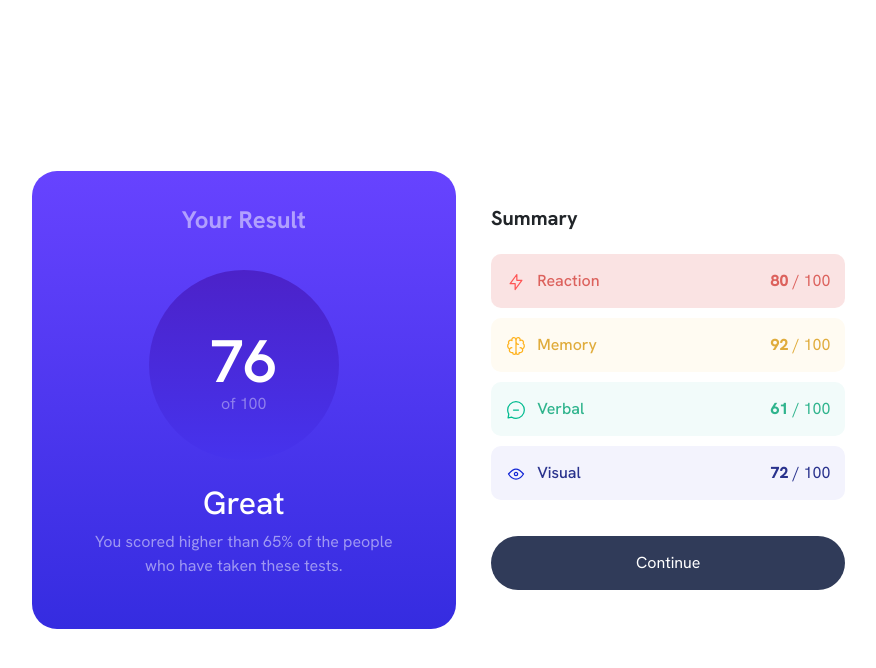
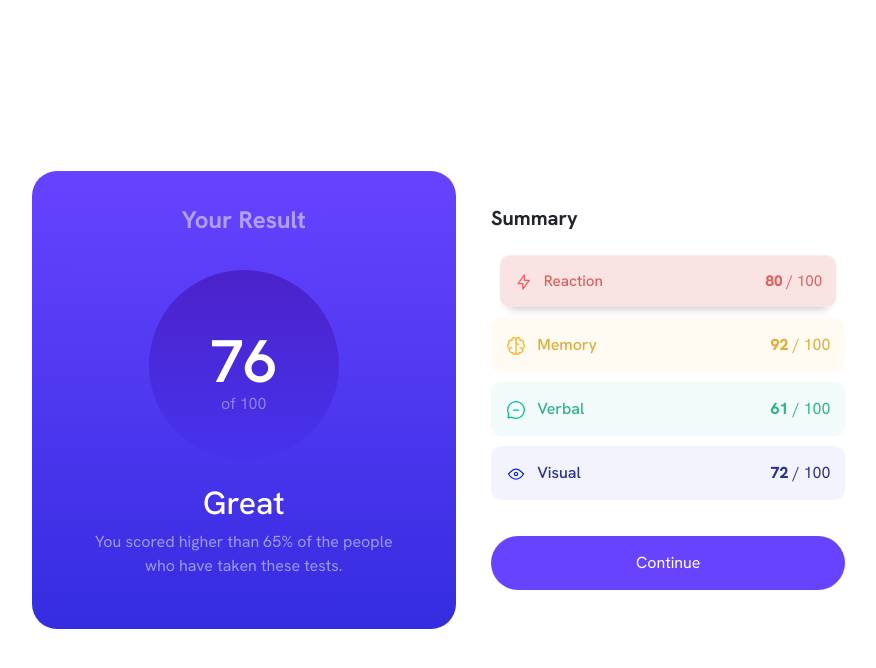
Before and after one commit to sametaltundag/ResultsSummary, a plain HTML site: page index.html in a window 1280 px wide. In both pictures the pointer is over the item 852 px from the left and 280 px from the top of the page. Shown: the whole page, without its empty margins (184-1060 px from the left). Drawn offline with nearby package versions, Linux system fonts and the light colour scheme.

Commit message:
Stil dosyasında değişiklikler yapıldı.

```diff
--- a/assets/style.css
+++ b/assets/style.css
@@ -56,6 +56,12 @@
     padding:15px;
     border-radius: 10px;
     margin-bottom: 10px;
+    transition: all .3s ease-in-out;
+}
+
+.detail-icon-item:hover{
+    box-shadow: 0px 10px 10px -10px rgba(0, 0, 0, .3);
+    transform: scale(.95);
 }
 .detail-icon-item:nth-child(1){
     background-color: rgba(245, 201, 201, 0.514);
@@ -87,9 +93,9 @@
 }
 
 .AppBtn{
-    background: #303B59;
+    background-color: rgba(103,67,255,1);
     color: white;
-    transition: all 1s ease-in-out;
+    transition: all .2s linear;
     border: none;
     padding: 15px 0;
     margin-top: 20px;
@@ -97,6 +103,6 @@
 }
 
 .AppBtn:hover{
-    background: linear-gradient(180deg, rgba(103,67,255,1) 0%, rgba(53,44,224,1) 100%);
+    background-color: rgb(78, 47, 218);
     color: white;
 }
```
